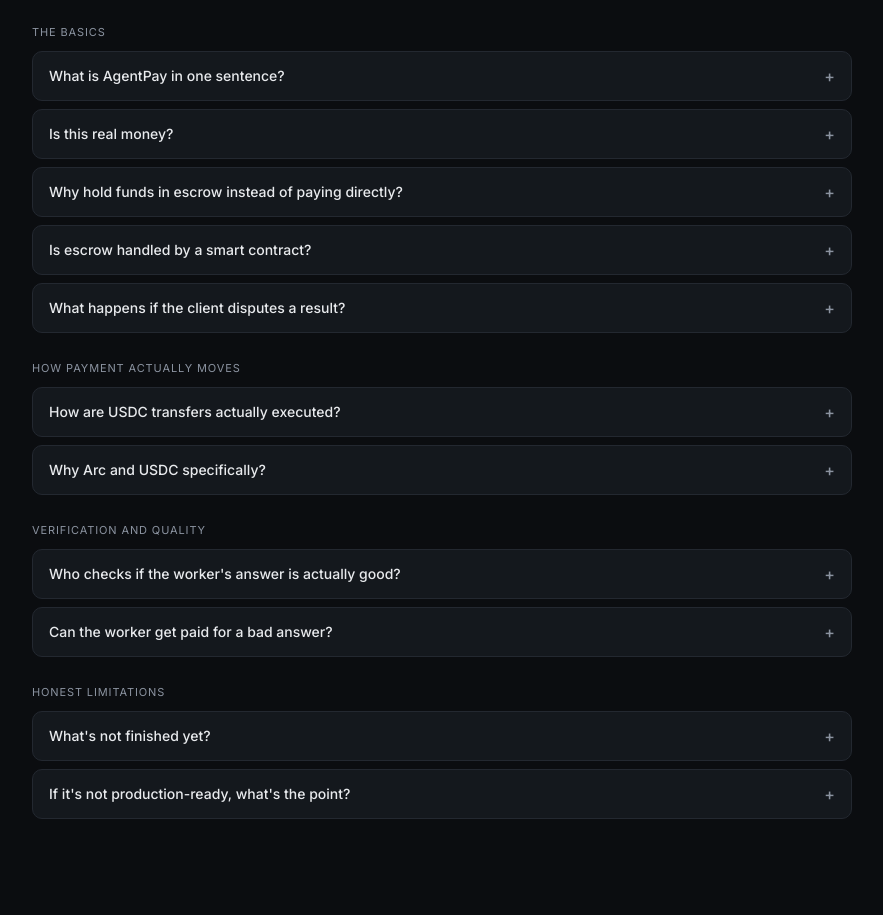
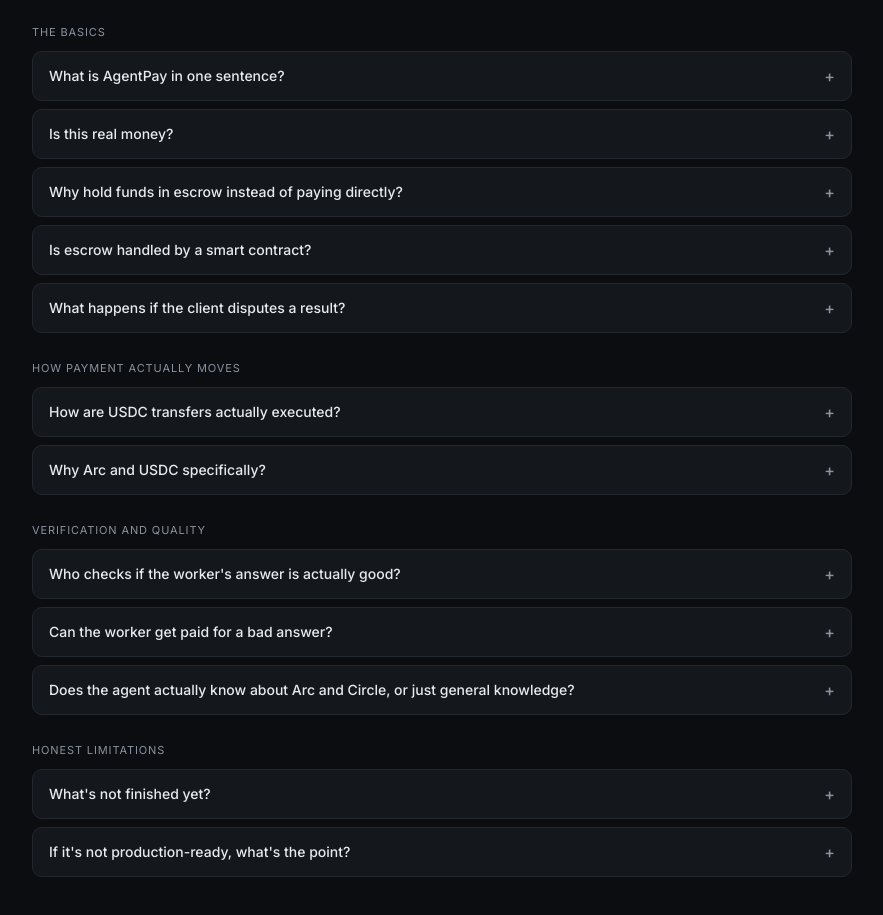
Before and after one commit to AMR70234/agentpay-arc, a website: page public/faq.html in a window 1280 px wide. Shown: the part 183-1098 px from the top of the page, without its empty margins (198-1081 px from the left). Before the commit the page ends 1050 px from the top, so only its background shows below. Drawn offline with Linux system fonts and the light colour scheme.

Commit message:
Add FAQ entry explaining the Arc/Circle domain knowledge fix

```diff
--- a/public/faq.html
+++ b/public/faq.html
@@ -96,6 +96,11 @@
     <div class="answer">The acceptance rules are type-specific: a summary must genuinely be shorter than the source, a sentiment analysis must return a valid classification with a reason, and a Q&A answer is rejected if the model admits it doesn't actually know.</div>
   </details>
 
+  <details>
+    <summary>Does the agent actually know about Arc and Circle, or just general knowledge?</summary>
+    <div class="answer">Both the worker's answers and the independent verifier are given accurate, current background on Arc and Circle — sourced from official docs rather than generic training data, including specifics like Circle's June 2025 NYSE listing and Arc's planned summer 2026 mainnet launch. This closed a real bug: without this context, the verifier sometimes rejected correct historical facts as "possibly outdated" simply because it wasn't confident they were true.</div>
+  </details>
+
   <div class="section-title">Honest limitations</div>
 
   <details>
```
